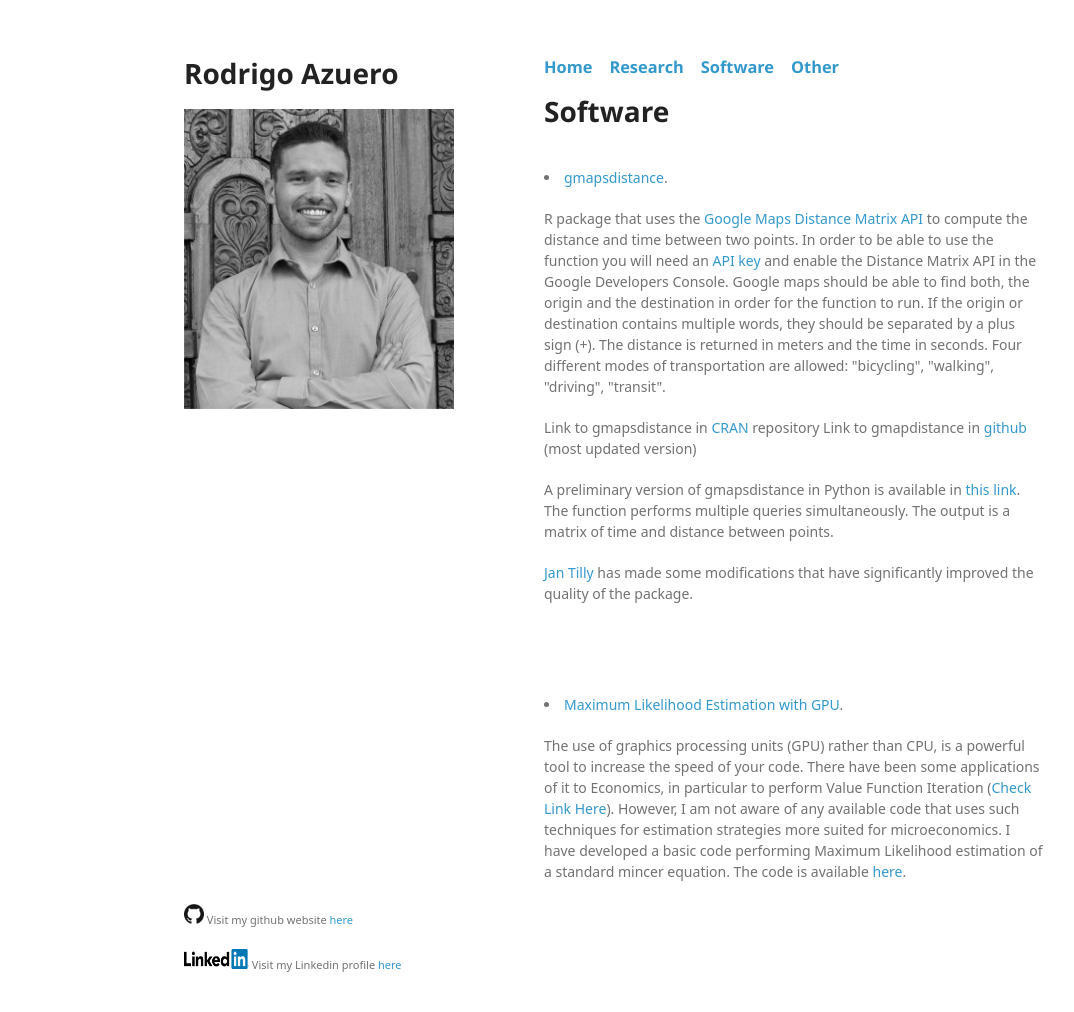
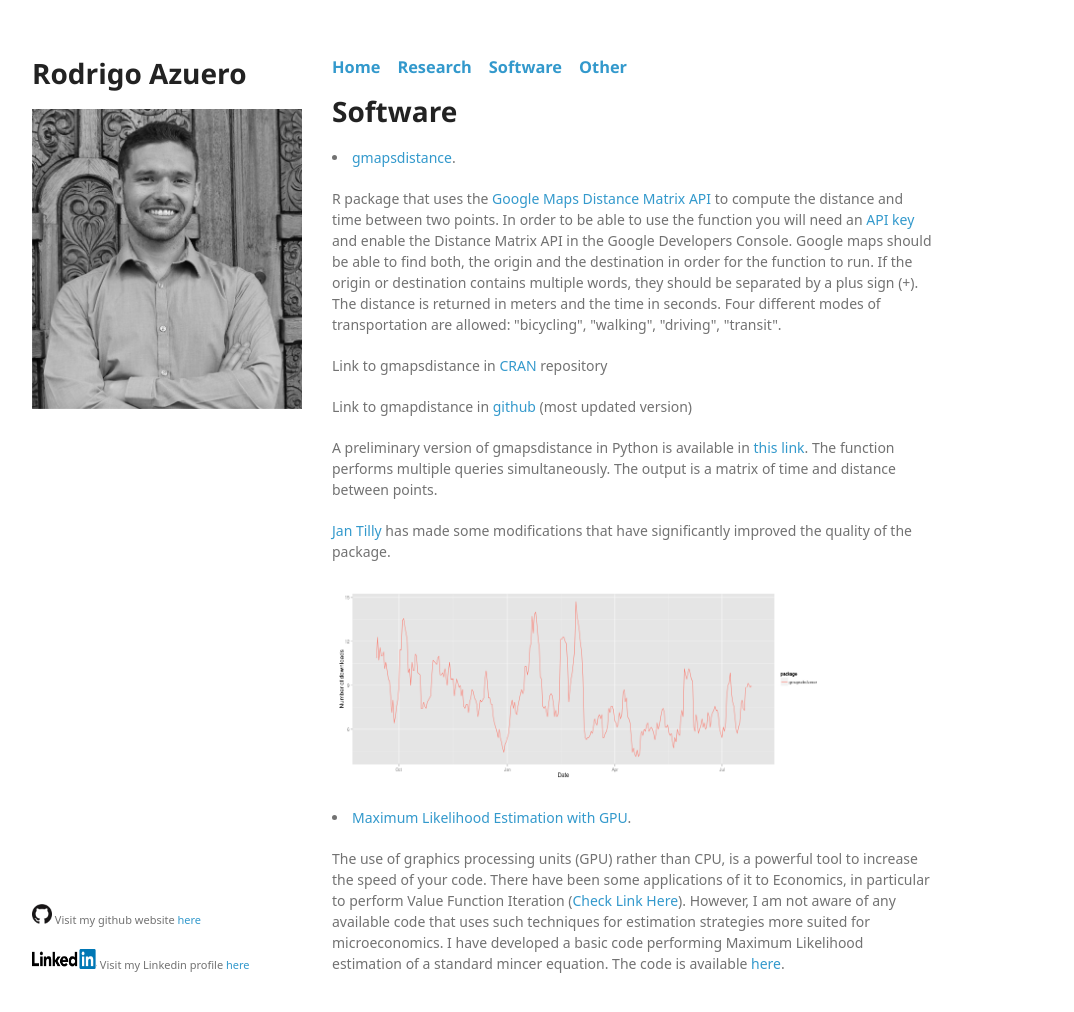
Before and after one commit to rodazuero/rodazuero.github.io, a Jekyll site: the page built from software.html, in a window 1280 px wide and 1044 px high. Shown: the top 1012 px of the window, without its empty margins (26-1100 px from the left). Built offline with Jekyll 4.4.1, drawn with Linux system fonts in a browser that asks for light colours; some web fonts are replaced; Markdown is read by kramdown in place of the engine named in the settings.

Commit message:
Margenes

```diff
--- a/css/styles.css
+++ b/css/styles.css
@@ -57,6 +57,7 @@
 body {
   background-color: #fff;
   padding:50px;
+  padding-right:700px;
   font: 14px/1.5 "Noto Sans", "Helvetica Neue", Helvetica, Arial, sans-serif;
   color:#727272;
   font-weight:400;
@@ -224,8 +225,10 @@ header ul a strong {
 }
 
 section {
-  width:500px;
-  float:right;
+  width:600px;
+  float:left;
+  padding-left:150px;
+  margin-left:150px;
   padding-bottom:50px;
 }
 
--- a/software.html
+++ b/software.html
@@ -6,7 +6,7 @@ layout: default
 
 
 
-<section>
+
 	<p>
 	<li><a href="https://cran.r-project.org/web/packages/gmapsdistance/">gmapsdistance</a>.</li></p>
 	<p>
@@ -21,20 +21,20 @@ Four different modes of transportation are allowed: "bicycling", "walking", "dri
 
 
 
-            Link to gmapsdistance in <a href="https://cran.r-project.org/web/packages/gmapsdistance/">CRAN</a> repository
+            <p>Link to gmapsdistance in <a href="https://cran.r-project.org/web/packages/gmapsdistance/">CRAN</a> repository</p>
 
-            Link to gmapdistance in <a href="https://github.com/rodazuero/gmapsdistance">github</a>  (most updated version)
-            <p> </p>
+            <p>Link to gmapdistance in <a href="https://github.com/rodazuero/gmapsdistance">github</a>  (most updated version)
+             </p>
             <p>A preliminary version of gmapsdistance in Python is available in  <a href="https://github.com/rodazuero/gmapsdistancePY">this link</a>. The function performs multiple queries simultaneously. The output is a matrix of time and distance between points.</li></p>
 
             <p><a href="https://github.com/jtilly">Jan Tilly</a> has made some modifications that have significantly improved the quality of the package. </p>
 
-</section>
-<section>
+
+             <img src="{{site.baseurl}}/files/gmapsdistancedownloads.png" alt="HTML5 Icon" style="width:500px;height:200px;">
+
 	<p>
 	<li>
 	<a href="https://github.com/PennEcon/gpu-examples/tree/master/c%2B%2B/mle_mincer">Maximum Likelihood Estimation with GPU</a>.</li></p>
 	<p>
 	The use of graphics processing units (GPU) rather than CPU, is a powerful tool to increase the speed of your code. There have been some applications of it to Economics, in particular to perform Value Function Iteration (<a href="http://www.sciencedirect.com/science/article/pii/S0165188910002216">Check Link Here</a>). However, I am not aware of any available code that uses such techniques for estimation strategies more suited for microeconomics. I have developed a basic code performing Maximum Likelihood estimation of a standard mincer equation. The code is available  <a href="https://github.com/PennEcon/gpu-examples/tree/master/c%2B%2B/mle_mincer">here</a>.
 	</p>
-</section>
```
Also changed, not shown: research.html (+2 -5 lines), files/gmapsdistancedownloads.png (added).
